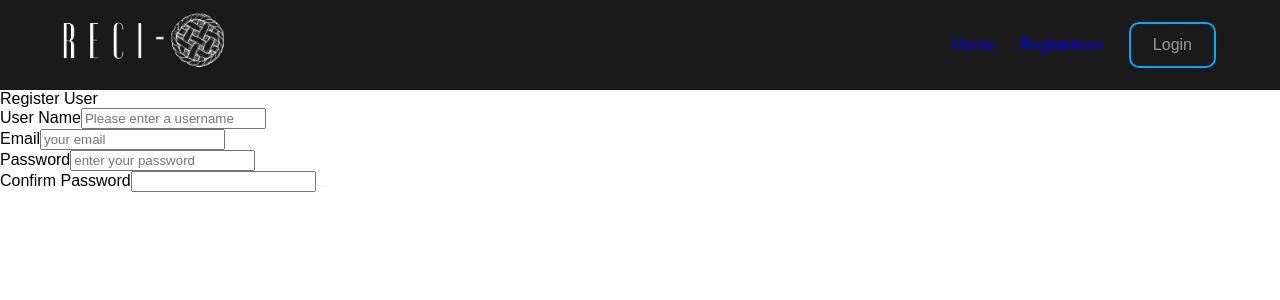
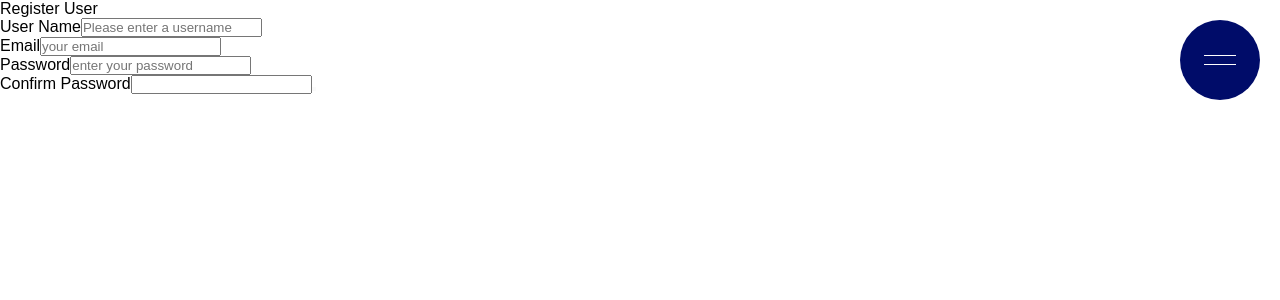
Before and after one commit to zynbahmed/recipie, a React (Vite) app in the folder reci-pie/: page / in a window 1280 px wide. Shown: the top 300 px of the page. Built offline with nearby package versions, Linux system fonts and the light colour scheme.

Commit message:
side bar instead of nav bar

```diff
--- a/reci-pie/package.json
+++ b/reci-pie/package.json
@@ -10,9 +10,11 @@
     "preview": "vite preview"
   },
   "dependencies": {
+    "framer-motion": "^11.0.18",
     "react": "^18.2.0",
     "react-dom": "^18.2.0",
-    "react-router-dom": "^6.22.3"
+    "react-router-dom": "^6.22.3",
+    "sass": "^1.72.0"
   },
   "devDependencies": {
     "@types/react": "^18.2.66",
--- a/reci-pie/src/App.jsx
+++ b/reci-pie/src/App.jsx
@@ -3,10 +3,12 @@ import { Routes, Route } from "react-router-dom"
 
 // import { CheckSession } from "./services/Auth"
 
+import Header from "./components/Header"
+
 import NavBar from "./components/NavBar"
 import RegistartionForm from "./pages/RegisterForm"
 
-import "./App.css"
+import "./App.scss"
 
 const App = () => {
   const [user, setUser] = useState(null)
@@ -31,12 +33,8 @@ const App = () => {
 
   return (
     <div>
-      <header>
-        <NavBar user={user} handleLogOut={handleLogOut} />
-      </header>
-      <main>
-        <RegistartionForm />
-      </main>
+      <Header user={user} handleLogOut={handleLogOut} />
+      <RegistartionForm />
     </div>
   )
 }
--- /dev/null
+++ b/reci-pie/src/App.scss
@@ -0,0 +1,115 @@
+* {
+  margin: 0;
+  padding: 0;
+  box-sizing: border-box;
+}
+body {
+  font-family: "Nunito", sans-serif;
+}
+.button {
+  position: fixed;
+  right: 0px;
+  margin: 20px;
+  z-index: 2;
+  width: 80px;
+  height: 80px;
+  border-radius: 50%;
+  background-color: #000c69;
+  cursor: pointer;
+  display: flex;
+  align-items: center;
+  justify-content: center;
+}
+
+.burger {
+  width: 100%;
+  &::after,
+  &::before {
+    content: "";
+    display: block;
+    height: 1px;
+    width: 40%;
+    margin: auto;
+    background-color: white;
+    position: relative;
+    transition: transform 0.3s;
+  }
+
+  &::after {
+    top: -5px;
+  }
+
+  &::before {
+    top: 5px;
+  }
+}
+
+.burgerActive {
+  &::after {
+    transform: rotate(45deg);
+    top: -1px;
+  }
+
+  &::before {
+    transform: rotate(-45deg);
+    top: 0px;
+  }
+}
+
+.menu {
+  height: 100vh;
+  width: min(80%, 450px);
+  background-color: #444444;
+  position: fixed;
+  right: 0;
+  top: 0;
+  color: white;
+
+  .body {
+    box-sizing: border-box;
+    height: 100%;
+    padding: 100px;
+    display: flex;
+    flex-direction: column;
+    justify-content: space-between;
+
+    .nav {
+      display: flex;
+      flex-direction: column;
+      font-size: 30px;
+      gap: 12px;
+      margin-top: 60px;
+
+      .header {
+        color: rgb(153, 153, 153);
+        border-bottom: 1px solid rgb(153, 153, 153);
+        text-transform: uppercase;
+        font-size: 11px;
+        margin-bottom: 40px;
+      }
+
+      .header img {
+        width: 100%;
+      }
+
+      a {
+        text-decoration: none;
+        color: white;
+        font-weight: 50;
+      }
+
+      a:hover {
+        color: #000c69;
+      }
+    }
+  }
+}
+.svgCurve {
+  position: absolute;
+  top: 0;
+  left: -99px;
+  width: 100px;
+  height: 100%;
+  fill: #444444;
+  stroke: none;
+}
--- /dev/null
+++ b/reci-pie/src/components/Curve.jsx
@@ -0,0 +1,30 @@
+import React from 'react'
+import { motion } from 'framer-motion';
+
+const Curve = () => {
+
+  const initialPath = `M100 0 L100 ${window.innerHeight} Q-100 ${window.innerHeight/2} 100 0`
+  const targetPath = `M100 0 L100 ${window.innerHeight} Q100 ${window.innerHeight/2} 100 0`
+
+  const curve = {
+    initial: {
+        d: initialPath
+    },
+    enter: {
+        d: targetPath,
+        transition: {duration: 1, ease: [0.76, 0, 0.24, 1]}
+    },
+    exit: {
+        d: initialPath,
+        transition: {duration: 0.8, ease: [0.76, 0, 0.24, 1]}
+    }
+  }
+
+  return (
+    <svg className='svgCurve'>
+        <motion.path variants={curve} initial="initial" animate="enter" exit="exit"></motion.path>
+    </svg>
+  )
+}
+
+export default Curve
--- /dev/null
+++ b/reci-pie/src/components/Header.jsx
@@ -0,0 +1,27 @@
+import { useState } from "react"
+import Nav from "./NavBar"
+import { AnimatePresence } from "framer-motion"
+
+const Header = ({ user, handleLogOut }) => {
+  const [isActive, setIsActive] = useState(false)
+  return (
+    <>
+      <div>
+        <div
+          onClick={() => {
+            setIsActive(!isActive)
+          }}
+          className="button"
+        >
+          <div className={`burger ${isActive ? "burgerActive" : ""}`}></div>
+        </div>
+      </div>
+
+      <AnimatePresence mode="wait">
+        {isActive && <Nav user={user} handleLogOut={handleLogOut} />}
+      </AnimatePresence>
+    </>
+  )
+}
+
+export default Header
--- a/reci-pie/src/components/NavBar.jsx
+++ b/reci-pie/src/components/NavBar.jsx
@@ -1,51 +1,57 @@
 import { NavLink } from "react-router-dom"
+import { motion } from "framer-motion"
+import { menuSlide } from "../constants/anime"
+import { navItems } from "../constants"
+import Curve from "./Curve"
 
 const Nav = ({ user, handleLogOut }) => {
-  let userOptions
-  if (user) {
-    userOptions = (
-      <nav className="navbar">
-        <div className="logo">
-          <a href="#">
-            <img src="../public/logo2.png" />
-          </a>
-        </div>
-        <div className="menu">
-          <div className="menu-links">
-            <NavLink to="/">Home</NavLink>
-            <NavLink to="/profile">Profile</NavLink>
-            <NavLink to="/recipes">Recipes</NavLink>
-            <NavLink to="/shoopingList">ShoppingList</NavLink>
-            <NavLink to="/">
-              <button className="log-in">Logout</button>
+  // let userOptions
+  // if (user) {
+  //   userOptions = (
+  //     <div>
+  //       <NavLink to="/">Home</NavLink>
+  //       <NavLink to="/profile">Profile</NavLink>
+  //       <NavLink to="/recipes">Recipes</NavLink>
+  //       <NavLink to="/shoopingList">ShoppingList</NavLink>
+  //       <NavLink onClick={handleLogOut} to="/">
+  //         Logout
+  //       </NavLink>
+  //     </div>
+  //   )
+  // }
+  // const publicOptions = (
+  //   <div>
+  //     <NavLink to="/">Home</NavLink>
+  //     <NavLink to="/register">Registration</NavLink>
+  //     <NavLink to="/login">Login</NavLink>
+  //   </div>
+  // )
+  return (
+    <motion.div
+      variants={menuSlide}
+      initial="initial"
+      animate="enter"
+      exit="exit"
+      className="menu"
+    >
+      <div className="body">
+        <div className="nav">
+          <div className="header">
+            <img src="/logo2.png" />
+          </div>
+          {/* {user ? userOptions : publicOptions} */}
+          {navItems.map((data, index) => (
+            // <a key={index} href={data.href}>
+            //   {data.title}
+            // </a>
+            <NavLink key={index} to={data.href}>
+              {data.title}
             </NavLink>
-          </div>
-        </div>
-      </nav>
-    )
-  }
-  const publicOptions = (
-    <nav className="navbar">
-      <div className="logo">
-        <a href="#">
-          <img src="../public/logo2.png" />
-        </a>
-      </div>
-      <div className="menu">
-        <div className="menu-links">
-          <NavLink to="/">Home</NavLink>
-          <NavLink to="/register">Registration</NavLink>
-          <NavLink to="/login">
-            <button className="log-in">Login</button>
-          </NavLink>
+          ))}
         </div>
       </div>
-    </nav>
-  )
-  return (
-    <header>
-      <nav>{user ? userOptions : publicOptions}</nav>
-    </header>
+      <Curve />
+    </motion.div>
   )
 }
 
--- /dev/null
+++ b/reci-pie/src/constants/anime.js
@@ -0,0 +1,16 @@
+export const menuSlide = {
+    initial: {x: "calc(100% + 100px)"},
+    enter: {x: "0", transition: {duration: 0.8, ease: [0.76, 0, 0.24, 1]}},
+    exit: {x: "calc(100% + 100px)", transition: {duration: 0.8, ease: [0.76, 0, 0.24, 1]}}
+}
+
+export const slide = {
+    initial: {x: 80},
+    enter: i => ({x: 0, transition: {duration: 0.8, ease: [0.76, 0, 0.24, 1], delay: 0.05 * i}}),
+    exit: i => ({x: 80, transition: {duration: 0.8, ease: [0.76, 0, 0.24, 1], delay: 0.05 * i}})
+}
+
+export const scale = {
+    open: {scale: 1, transition: {duration: 0.3}},
+    closed: {scale: 0, transition: {duration: 0.4}}
+}
--- /dev/null
+++ b/reci-pie/src/constants/index.js
@@ -0,0 +1,14 @@
+export const navItems = [
+    {
+      title: "Home",
+      href: "/",
+    },
+    {
+      title: "Registartion",
+      href: "/register",
+    },
+    {
+      title: "Login",
+      href: "/login",
+    }
+  ]
```
Also changed, not shown: 1 other file (tests, documents, lock files or other folders).
